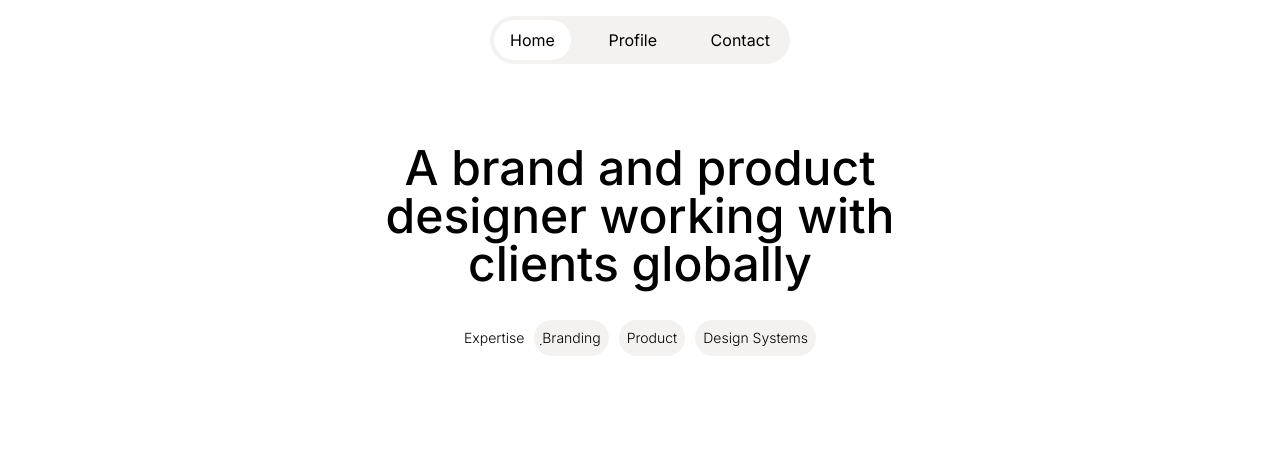
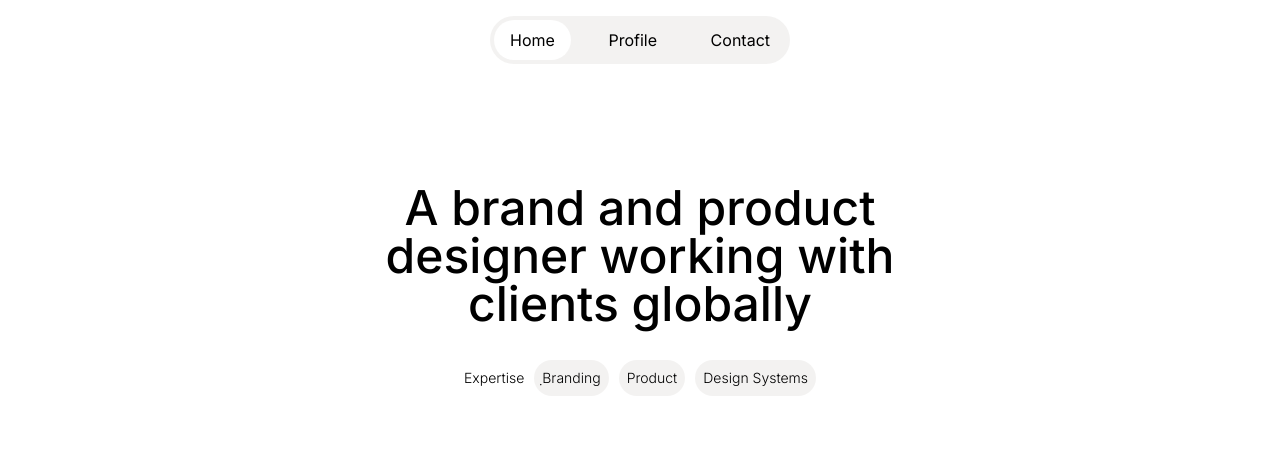
Before and after one commit to Joespk/aqs-test, a Next.js app in the folder frontend/: page / in a window 1280 px wide. Shown: the top 454 px of the page. Built offline with nearby package versions, Linux system fonts and the light colour scheme.

Commit message:
edit margin placehoder

```diff
--- a/frontend/src/app/components/Home/Placehorder.tsx
+++ b/frontend/src/app/components/Home/Placehorder.tsx
@@ -2,7 +2,7 @@
 
 const Placehoder = () => {
   return (
-    <div className="p-2 max-h-[50vh] flex flex-col gap-8 pl items-center mt-10  my-20 relative  place-content-center w-full justify-around animated fadeInUp">
+    <div className="p-2 max-h-[50vh] flex flex-col gap-8 pl items-center mt-20  mb-20 mt- relative  place-content-center w-full justify-around animated fadeInUp">
       <div className="flex flex-col justify-start shrink-0 mt-24 ">
         <h1 className={`text-5xl text-center max-w-[600px] font-medium `}>
           A brand and product designer working with clients globally
--- /dev/null
+++ b/frontend/src/app/types/Dto.ts
@@ -0,0 +1 @@
+export interface IPicture {}
```
